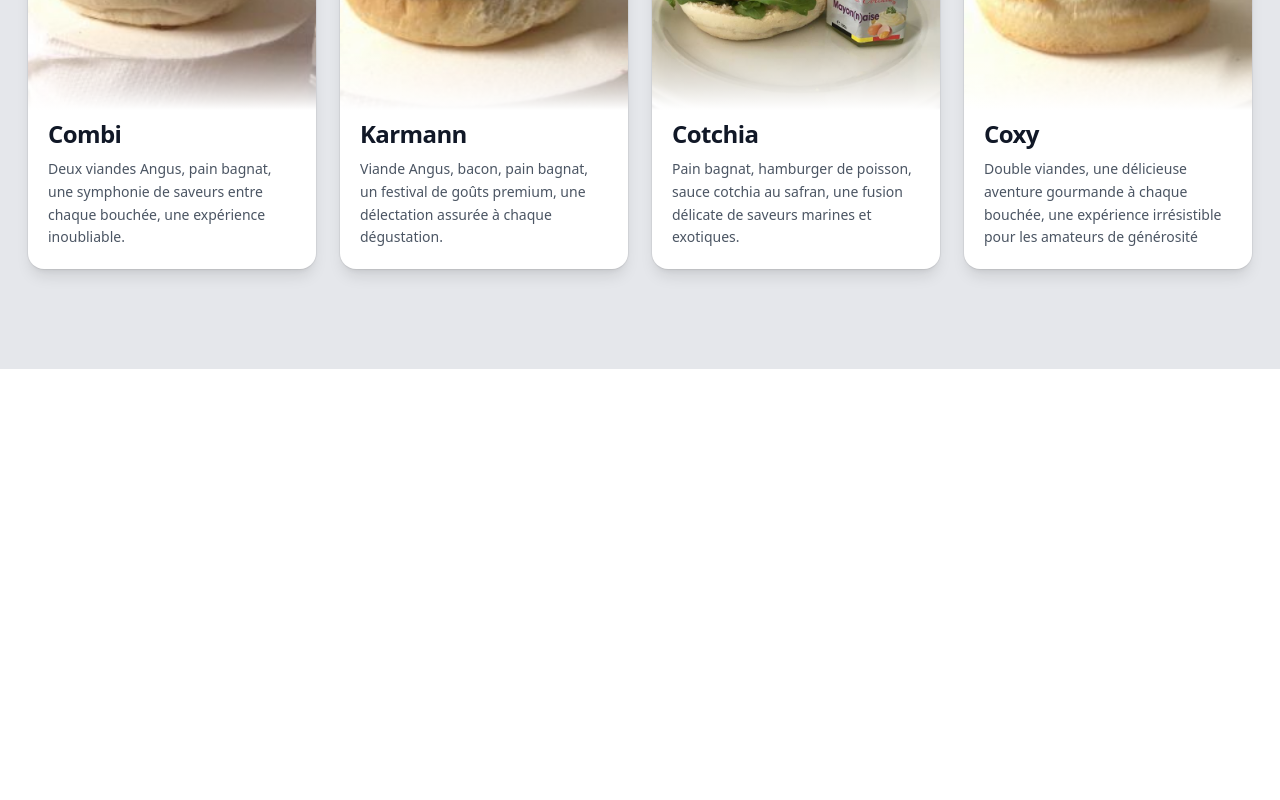
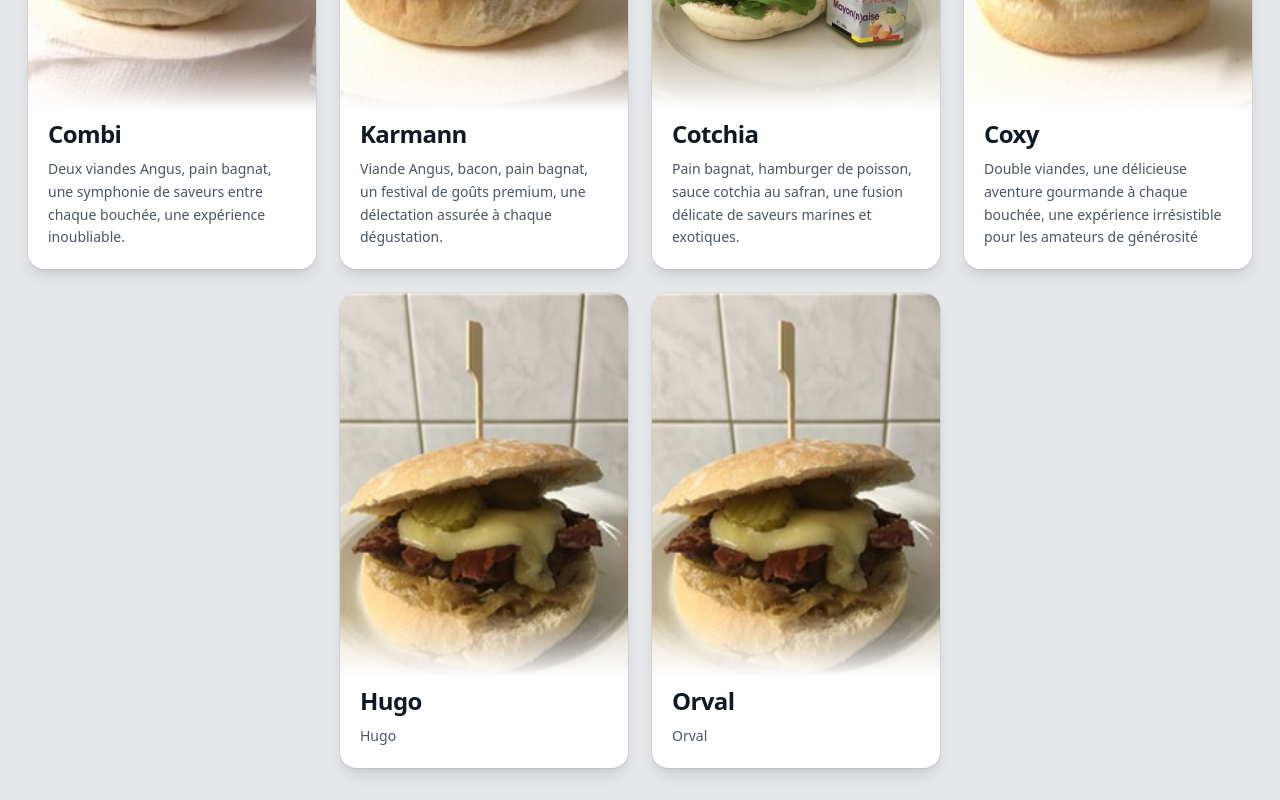
Before and after one commit to KaZzy12/coxyburger-vite, a Vue app: page /carte/hamburgers-speciaux in a window 1280 px wide. Shown: the part 569-1369 px from the top of the page. Before the commit the page ends 938 px from the top, so only its background shows below. Built offline with nearby package versions, Linux system fonts and the light colour scheme.

Commit message:
Update carte

```diff
--- a/src/burgers/burgers.js
+++ b/src/burgers/burgers.js
@@ -18,7 +18,7 @@ export const burgers = [
     name: 'Cotchia',
     image: '/images/cotchia.png',
     description: 'Pain bagnat, hamburger de poisson, sauce cotchia au safran, une fusion délicate de saveurs marines et exotiques.',
-    isVege: true,
+    isVege: false,
   },
   {
     id: 4,
@@ -27,5 +27,19 @@ export const burgers = [
     description: 'Double viandes, une délicieuse aventure gourmande à chaque bouchée, une expérience irrésistible pour les amateurs de générosité',
     isVege: false,
   },
+  {
+    id: 5,
+    name: 'Hugo',
+    image: '/images/hugoburger.png',
+    description: 'Hugo',
+    isVege: false
+  },
+  {
+    id: 6,
+    name: 'Orval',
+    image: '/images/hugoburger.png',
+    description: 'Orval',
+    isVege: false
+  }
 ];
 export default burgers;
--- a/src/menu/alcoolsMenu.js
+++ b/src/menu/alcoolsMenu.js
@@ -21,16 +21,11 @@ export const alcoolsMenu = [
   },
   {
     id: 5,
-    name: 'Juliette',
-    price: 4,
-  },
-  {
-    id: 6,
     name: 'Verre de vin (rouge/blanc/rosé)',
     price: 2.5,
   },
   {
-    id: 7,
+    id: 6,
     name: 'Bouteille de vin',
     price: 14,
   },
--- a/src/menu/petiteRestaurationMenu.js
+++ b/src/menu/petiteRestaurationMenu.js
@@ -17,22 +17,22 @@ export const petiteRestaurationMenu = [
   {
     id: 4,
     name: 'Assiette 2 boulettes liégeoise',
-    price: 13,
+    price: 16,
   },
   {
     id: 5,
     name: 'Assiette 2 boulettes tomate',
-    price: 13,
+    price: 16,
   },
   {
     id: 6,
     name: 'Assiette vol-au-vent',
-    price: 15,
+    price: 16,
   },
   {
     id: 7,
     name: 'Assiette carbonnades',
-    price: 15,
+    price: 16,
   },
   {
     id: 8,
```
Also changed, not shown: public/images/italien.png (deleted).
